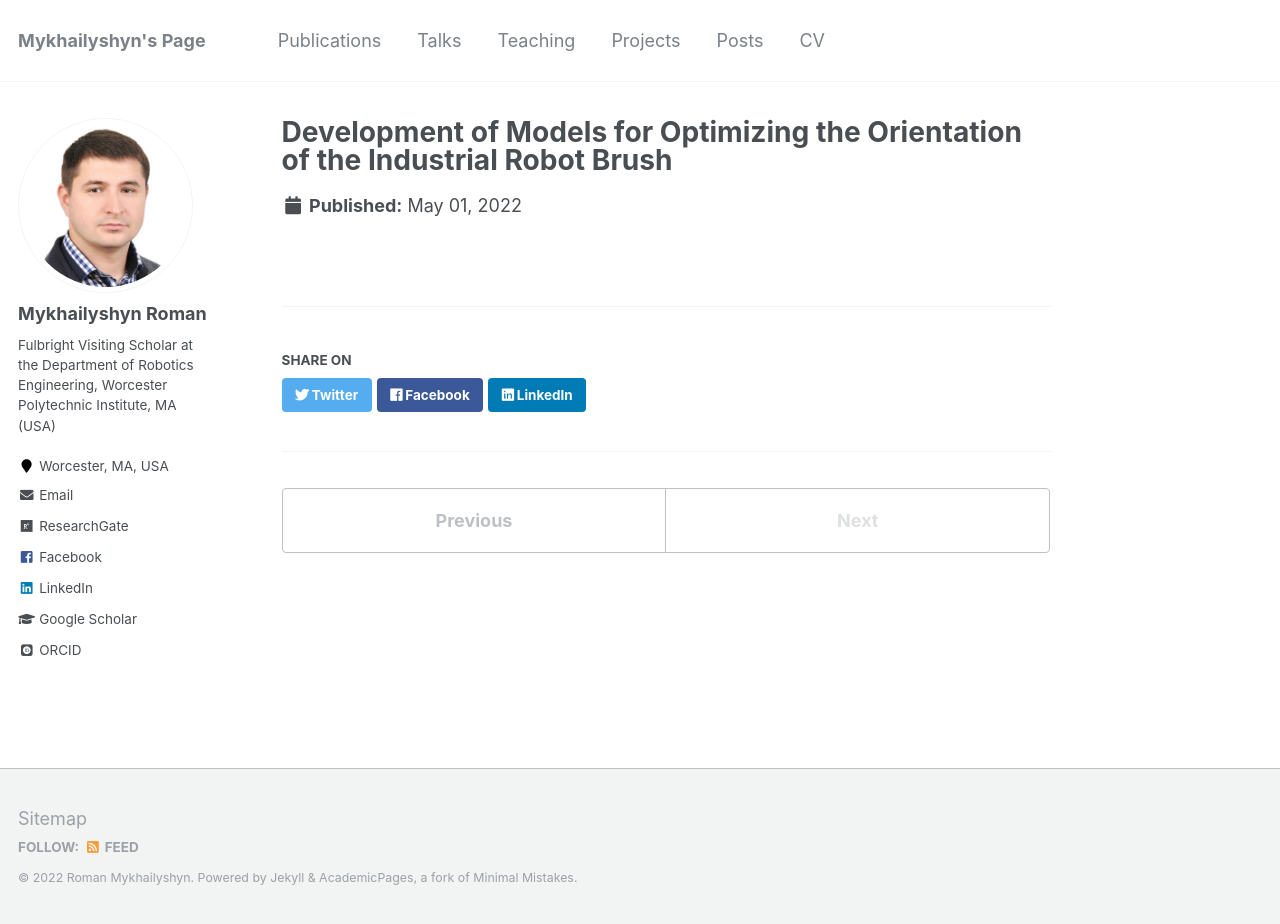
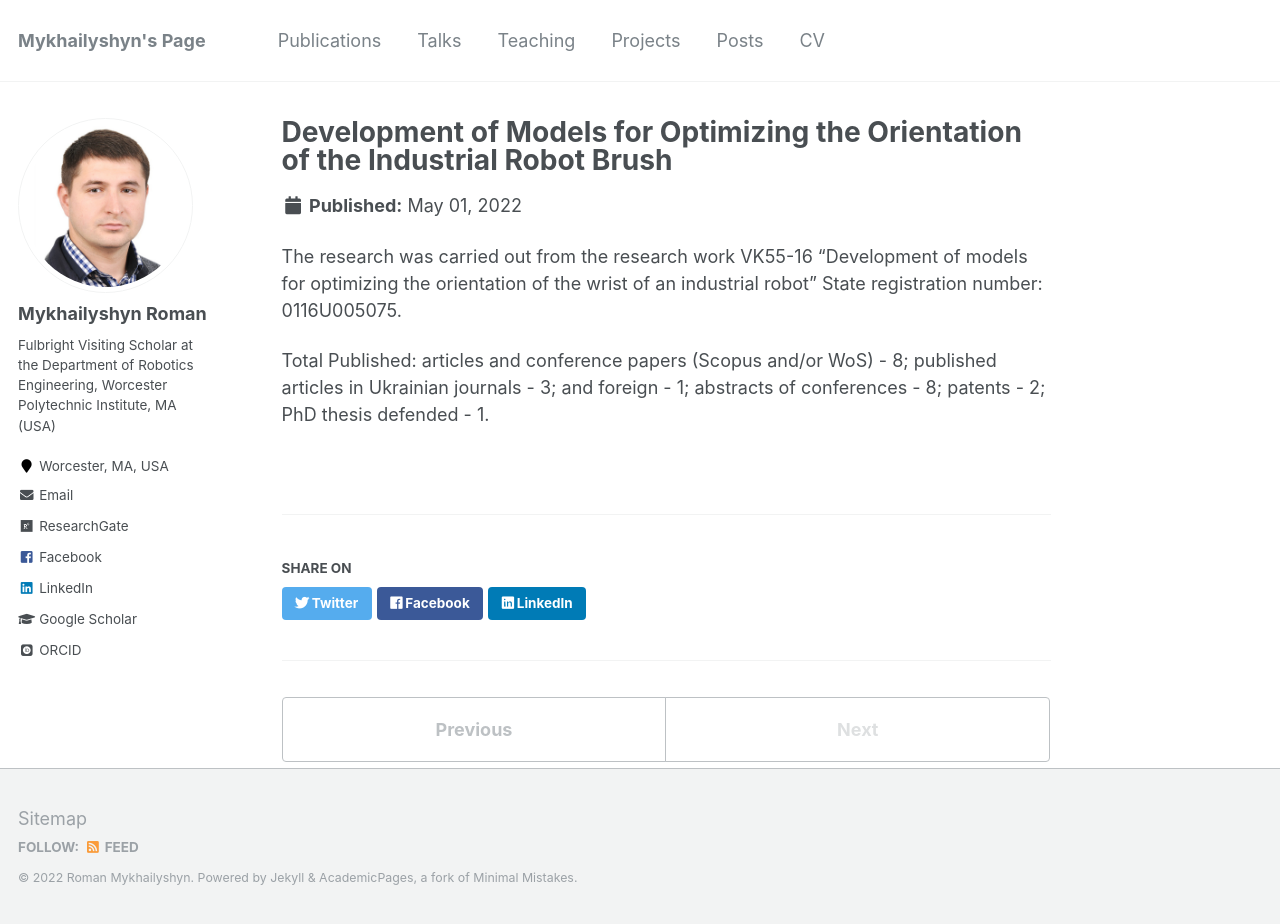
Before and after one commit to RomanMykhailyshyn/RomanMykhailyshyn.github.io, a Jekyll site: the page built from _portfolio/portfolio-2.md, in a window 1280 px wide and 924 px high. Built offline with Jekyll 4.4.1, drawn with Linux system fonts in a browser that asks for light colours; some web fonts are replaced.

Commit message:
Update portfolio-2.md

```diff
--- a/_portfolio/portfolio-2.md
+++ b/_portfolio/portfolio-2.md
@@ -1,5 +1,9 @@
 ---
 title: "Development of Models for Optimizing the Orientation of the Industrial Robot Brush"
-excerpt: "<br/><img src='/images/500x300.png'>"
+excerpt: "<br/><img src='/images/P1.png'>"
 collection: portfolio
 ---
+
+The research was carried out from the research work VK55-16 "Development of models for optimizing the orientation of the wrist of an industrial robot" State registration number: 0116U005075.
+
+Total Published: articles and conference papers (Scopus and/or WoS) - 8; published articles in Ukrainian journals - 3; and foreign - 1; abstracts of conferences - 8; patents - 2; PhD thesis defended - 1.
```
